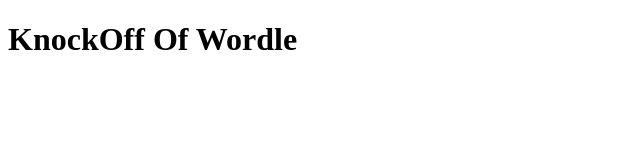
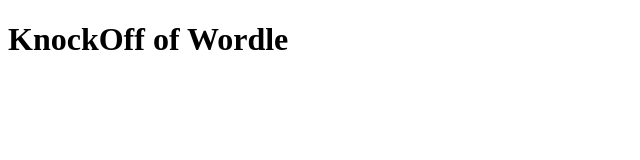
Before and after one commit to platypus-pi/WordleKnockOff, a plain HTML site: page homepage.html in a window 1280 px wide. Shown: the full height of the page, 0-640 px from the left. Drawn offline with Linux system fonts and the light colour scheme.

Commit message:
Update homepage.html

```diff
--- a/homepage.html
+++ b/homepage.html
@@ -9,7 +9,7 @@
 <body>
     <script src="main.js"></script>
     <script src="mechanics.js"></script>
-    <h1>KnockOff Of Wordle</h1>
+    <h1>KnockOff of Wordle</h1>
     <div id="spotForBoard"></div>
 </body>
 </html>
```
